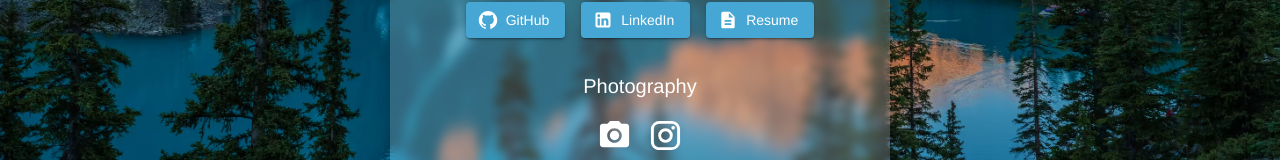
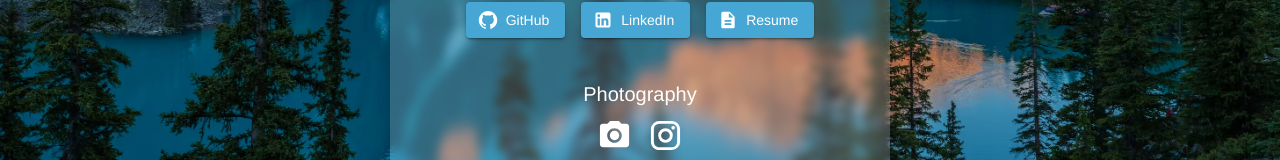
Before and after one commit to ElioDiNino/eliodinino.com, a React (Vite) app in the folder website/: page /links in a window 1280 px wide. Shown: the part 474-634 px from the top of the page. Built offline with nearby package versions, Linux system fonts and the light colour scheme; a web font is replaced by a local one.

Commit message:
fix: links page spacing

```diff
--- a/website/src/pages/LinksPage/LinksPage.tsx
+++ b/website/src/pages/LinksPage/LinksPage.tsx
@@ -126,7 +126,7 @@
           >
             Resume
           </Button>
-          <Typography variant="h6" sx={{ mt: 3, mb: 1 }}>
+          <Typography variant="h6" sx={{ mt: 4 }}>
             Photography
           </Typography>
           <IconButton href={URLS.photography} target="_blank">
```
